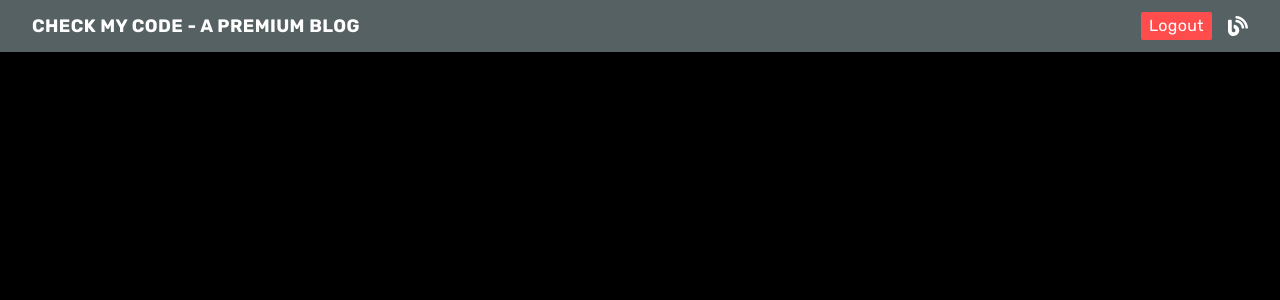
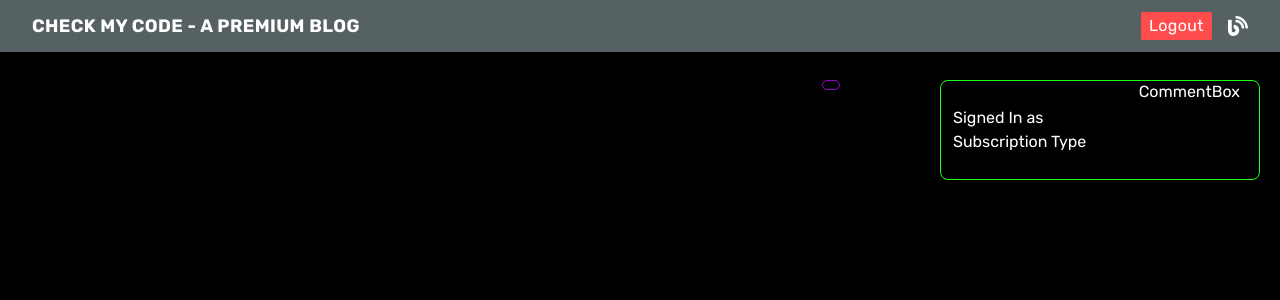
Before and after one commit to Shehara-r-001/premium-blog-client, a React (Create React App) app: page /articles/1 in a window 1280 px wide. Shown: the top 300 px of the page. Built offline with nearby package versions, Linux system fonts and the light colour scheme; no server answers; sample sign-in values are in the browser's storage.

Commit message:
rightbar

```diff
--- a/src/Pages/ArticlePage.tsx
+++ b/src/Pages/ArticlePage.tsx
@@ -1,15 +1,17 @@
 import axios from 'axios';
 import React, { useEffect, useState } from 'react';
 import { useParams } from 'react-router-dom';
+import CommentBox from '../components/CommentBox';
+import Rightbar from '../components/Rightbar';
 
 const ArticlePage = () => {
   const [article, setArticle] = useState<Article>();
-  const articleID = useParams();
+  const params = useParams();
 
   useEffect(() => {
     const fetchArticle = async () => {
       await axios
-        .get(`http://localhost:3333/api/articles/find/${articleID.id}`)
+        .get(`http://localhost:3333/api/articles/find/${params.id}`)
         .then((res) => {
           setArticle(res.data);
         })
@@ -19,10 +21,31 @@ const ArticlePage = () => {
   }, []);
 
   return (
-    <div className='pt-20 bg-[#000] text-[#fff] h-[100vh] w-[100vw] overflow-y-scroll scrollbar-none'>
-      <h1>{article?.title}</h1>
-      <img src={article?.imgUrl} alt='' className='' />
-      <p>{article?.desc}</p>
+    <div className='pt-20 bg-[#000] text-[#fff] h-[100vh] w-[100vw] overflow-y-scroll scrollbar-none md:flex md:justify-between md:px-10'>
+      <div className='w-4/5 mx-auto md:w-2/3 md:m-0 md:pl-10 mb-5'>
+        <div className='flex items-center justify-between mb-2'>
+          <h1 className='text-lg font-semibold'>{article?.title}</h1>
+          <p
+            className={`text-sm border p-1 px-2 rounded-md ${
+              article?.access === 'Basic'
+                ? 'border-[#00ffff]'
+                : article?.access === 'Standard'
+                ? 'border-[#0000ff]'
+                : 'border-[#9900cc]'
+            }`}
+          >
+            {article?.access.split('', 100)}
+          </p>
+        </div>
+        <img src={article?.imgUrl} alt='' className='object-cover' />
+        <p className='mt-3 text-sm text-justify'>
+          {article?.desc.split('\n', 100)}
+        </p>
+      </div>
+
+      <CommentBox />
+
+      <Rightbar access={article?.access} />
     </div>
   );
 };
--- /dev/null
+++ b/src/components/CommentBox.tsx
@@ -0,0 +1,7 @@
+import React from 'react';
+
+const CommentBox = () => {
+  return <div>CommentBox</div>;
+};
+
+export default CommentBox;
--- /dev/null
+++ b/src/components/Rightbar.tsx
@@ -0,0 +1,34 @@
+import React from 'react';
+import { useAppSelector } from '../redux/hooks';
+
+type Props = {
+  access: string | undefined;
+};
+
+const Rightbar = ({ access }: Props) => {
+  const user = useAppSelector((state) => state.user.data.email);
+  return (
+    <div className='border border-[#1aff1a] w-4/5 mx-auto md:w-1/4 md:h-[100px] p-3 flex items-start justify-center flex-col rounded-lg md:fixed md:top-20 md:right-5'>
+      <div className='text-base flex flex-wrap items-center justify-between w-full'>
+        <h1 className=''>Signed In as</h1>
+        <h1 className='font-semibold text-[#00ff00] truncate'>{user}</h1>
+      </div>
+      <div className='text-base flex flex-wrap items-center justify-between w-full'>
+        <h1>Subscription Type</h1>
+        <h1
+          className={`font-semibold ${
+            access === 'Basic'
+              ? 'text-[#00ffff]'
+              : access === 'Standard'
+              ? 'text-[#0000ff]'
+              : 'text-[#9900cc]'
+          }`}
+        >
+          {access}
+        </h1>
+      </div>
+    </div>
+  );
+};
+
+export default Rightbar;
```
